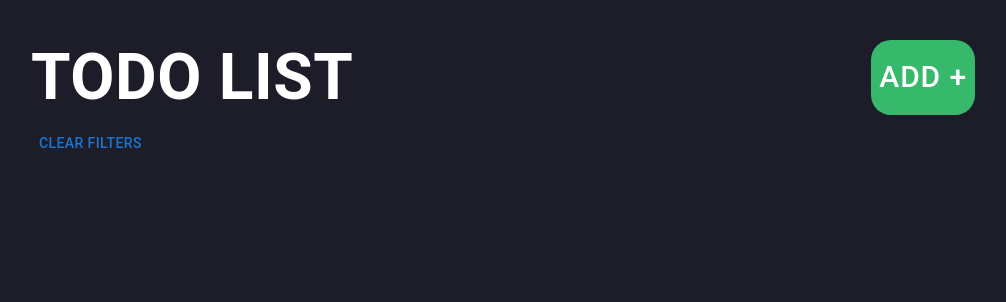
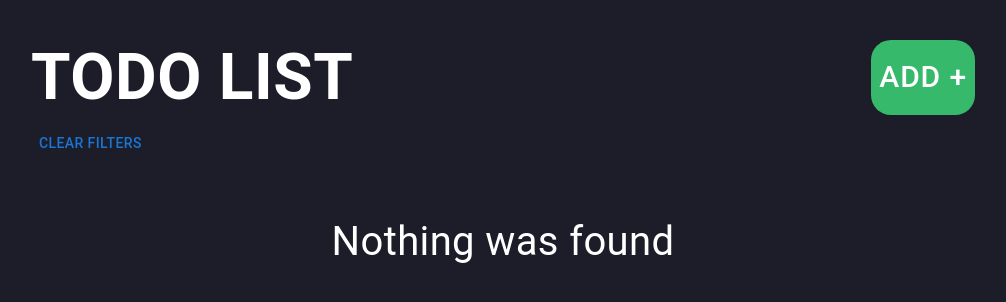
Before and after one commit to wldbrrt/ToDo_React, a React (Create React App) app: page / in a window 1280 px wide. Shown: the top 302 px of the page, without its empty margins (137-1143 px from the left). Built offline with nearby package versions, Linux system fonts and the light colour scheme.

Commit message:
fix: add message if filter doesnt correspond any notes

```diff
--- a/src/components/TodoList/TodoItem/constants.ts
+++ b/src/components/TodoList/TodoItem/constants.ts
@@ -1,2 +1,3 @@
 export const EDIT_POPUP_TITLE = "Edit note";
 export const EDIT_POPUP_BUTTON_TITLE = "Save";
+export const TODOLIST_NO_CONTENT = "Nothing was found";
--- a/src/components/TodoList/TodoList.tsx
+++ b/src/components/TodoList/TodoList.tsx
@@ -1,8 +1,9 @@
-import { Box } from "@mui/material";
-import { todoList } from "./style";
+import { Box, Typography } from "@mui/material";
+import { todoList, noResulttitle } from "./style";
 import { Todoitem } from "./TodoItem/Todoitem";
 import { useTodos } from "../../store/hooks";
 import { useSearchParams } from "react-router-dom";
+import { TODOLIST_NO_CONTENT } from "./TodoItem/constants";
 
 export const TodoList = () => {
   const [searchParams] = useSearchParams();
@@ -20,6 +21,9 @@ export const TodoList = () => {
 
   return (
     <Box sx={todoList}>
+      {!data.length && (
+        <Typography sx={noResulttitle}>{TODOLIST_NO_CONTENT}</Typography>
+      )}
       {data.reverse().map((todo) => (
         <Todoitem
           key={todo.id}
--- a/src/components/TodoList/style.ts
+++ b/src/components/TodoList/style.ts
@@ -28,3 +28,9 @@ export const todoList = {
     background: mainColors.green,
   },
 };
+
+export const noResulttitle = {
+  textAlign: "center",
+  color: mainColors.white,
+  fontSize: "40px",
+};
```
